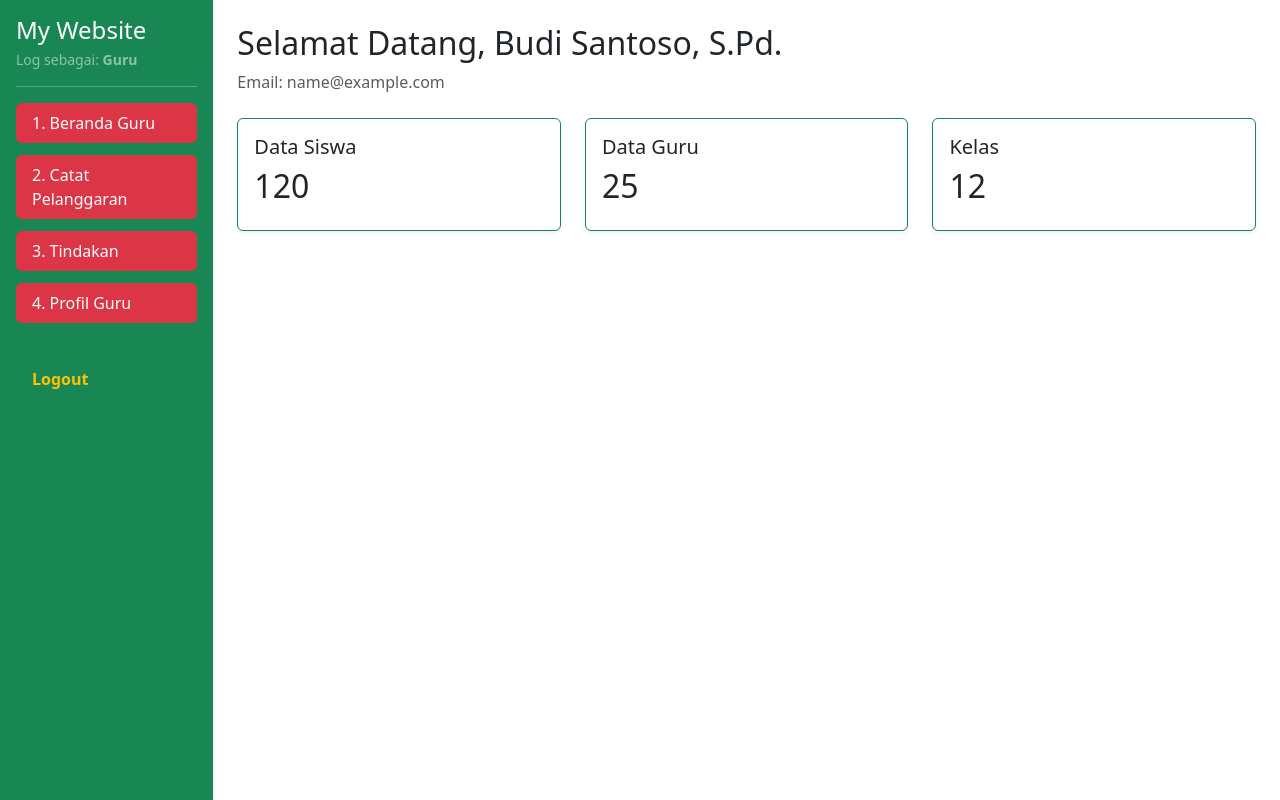
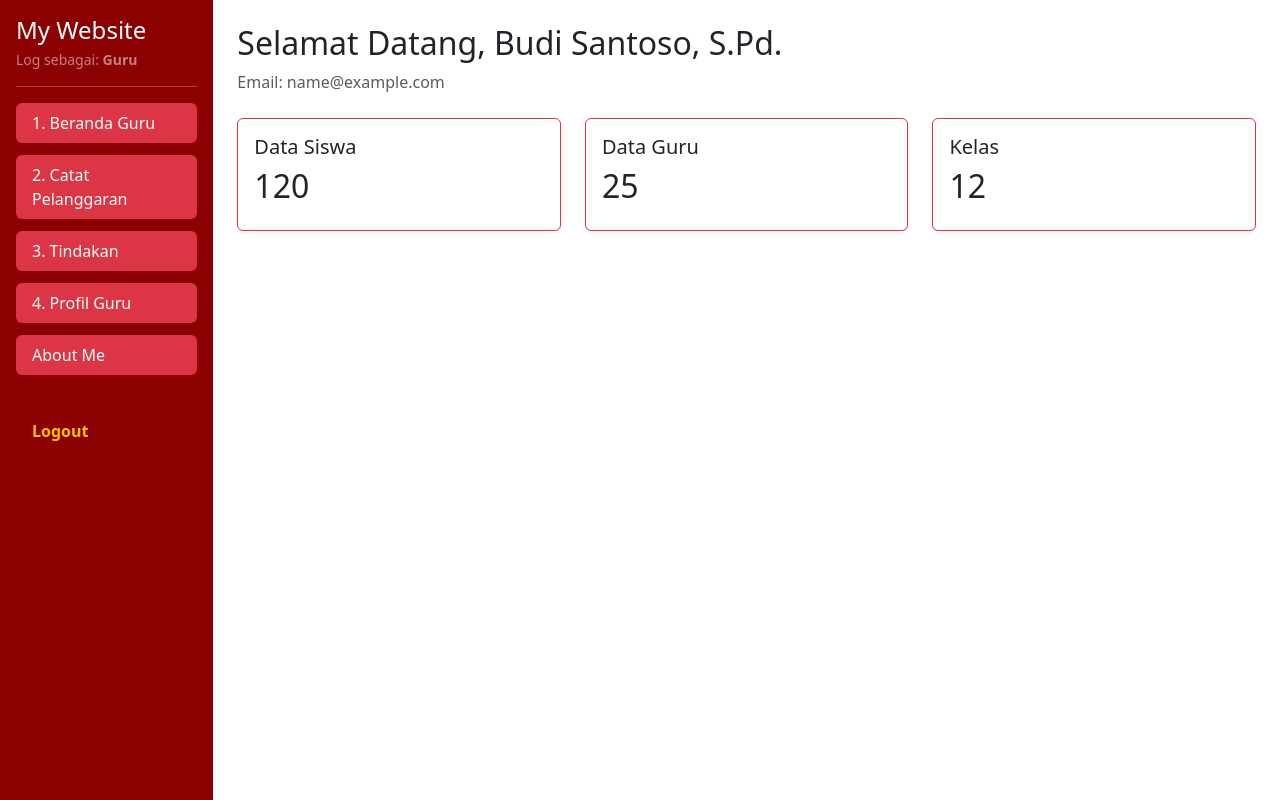
Before and after one commit to suraiyasalsabilaazzahra-ship-it/ukk-2026, a PHP site: page /dashboard.php in a window 1280 px wide. Run offline with PHP 8.4, Linux system fonts and the light colour scheme; the visitor is signed in with stand-in values (Sample User, id 1).

Commit message:
perubahan warna

```diff
--- a/dashboard.php
+++ b/dashboard.php
@@ -11,16 +11,13 @@ $role = $_SESSION['role'];
 $nama = $_SESSION['nama'];
 $email = $_SESSION['email'];
 
-$role =$_SESSION['role'];
-$nama =$_SESSION['nama'];
-$email =$_SESSION['email'];
-
 // Konfigurasi Menu Berdasarkan Role
 if ($role === 'Guru') {$menus = [
       ['id' => 'dashboard', 'name' => '1. Beranda Guru'],
       ['id' => 'menu2', 'name' => '2. Catat Pelanggaran'],
       ['id' => 'menu3', 'name' => '3. Tindakan'],
-      ['id' => 'menu4', 'name' => '4. Profil Guru']
+      ['id' => 'menu4', 'name' => '4. Profil Guru'],
+      ['id' => 'menu5', 'name' => 'About Me']
     ];
 } else {
     $menus = [
@@ -30,7 +27,8 @@ if ($role === 'Guru') {$menus = [
       ['id' => 'menu4', 'name' => '4. Data Tahun Ajaran'],
       ['id' => 'menu5', 'name' => '5. Penempatan Siswa'],
       ['id' => 'menu6', 'name' => '6. Kategori Pelanggaran'],
-      ['id' => 'menu7', 'name' => '7. Data Wali Kelas']
+      ['id' => 'menu7', 'name' => '7. Data Wali Kelas'],
+      ['id' => 'menu8', 'name' => 'About Me']
     ];
 }
 ?>
@@ -48,7 +46,7 @@ if ($role === 'Guru') {$menus = [
     <div class="row">
 
       <!-- SIDEBAR -->
-      <div class="col-md-3 col-lg-2 bg-success min-vh-100 p-3 text-white">
+      <div class="col-md-3 col-lg-2 min-vh-100 p-3 text-white" style="background-color: #8b0000;">
         <h4 class="mb-1">My Website</h4>
         <p class="small text-white-50">Log sebagai: <strong><?= $role; ?></strong></p>
         <hr class="text-white">
@@ -56,7 +54,7 @@ if ($role === 'Guru') {$menus = [
         <ul class="nav nav-pills flex-column mb-auto">
           <?php foreach ($menus as $index =>$menu): ?>
             <li class="nav-item mb-2">
-              <a href="#" onclick="pindahTab('<?= $menu['id']; ?>')" class="nav-link text-white bg-danger  mb-1">
+              <a href="#" onclick="pindahTab('<?= $menu['id']; ?>')" class="nav-link text-white bg-danger mb-1">
                 <?= $menu['name']; ?>
               </a>
             </li>
@@ -82,7 +80,7 @@ if ($role === 'Guru') {$menus = [
         <div id="tab-dashboard" class="tab-content">
           <div class="row">
             <div class="col-md-4 mb-3">
-              <div class="card shadow-sm border-success">
+              <div class="card shadow-sm border-danger">
                 <div class="card-body">
                   <h5 class="card-title">Data Siswa</h5>
                   <h2>120</h2>
@@ -90,7 +88,7 @@ if ($role === 'Guru') {$menus = [
               </div>
             </div>
             <div class="col-md-4 mb-3">
-              <div class="card shadow-sm border-success">
+              <div class="card shadow-sm border-danger">
                 <div class="card-body">
                   <h5 class="card-title">Data Guru</h5>
                   <h2>25</h2>
@@ -98,7 +96,7 @@ if ($role === 'Guru') {$menus = [
               </div>
             </div>
             <div class="col-md-4 mb-3">
-              <div class="card shadow-sm border-success">
+              <div class="card shadow-sm border-danger">
                 <div class="card-body">
                   <h5 class="card-title">Kelas</h5>
                   <h2>12</h2>
@@ -138,6 +136,77 @@ if ($role === 'Guru') {$menus = [
           <p>Halaman konten untuk menu 3.</p>
         </div>
 
+        <!-- TAB ABOUT ME (Guru: menu5 | Admin: menu8) -->
+        <div id="tab-<?= $role === 'Guru' ? 'menu5' : 'menu8'; ?>" class="tab-content" style="display: none;">
+          <div class="card shadow border-0 overflow-hidden">
+            <!-- Header Kartu / Banner -->
+            <div class="p-4 bg-danger text-white">
+              <h3 class="mb-0 fw-bold">Profil Pengembang / User</h3>
+              <p class="mb-0 text-white-50">Sistem Informasi UKK 2026</p>
+            </div>
+
+            <!-- Isi Kartu -->
+            <div class="card-body p-4">
+              <div class="row align-items-center">
+                <!-- Foto Profil -->
+                <div class="col-md-4 text-center mb-3 mb-md-0">
+                  <img src="foto-profil.jpg" alt="Foto Profil" class="img-fluid rounded-circle shadow border border-4 border-danger" style="width: 200px; height: 200px; object-fit: cover;" onerror="this.src='https://via.placeholder.com/200?text=Foto+Profil';">
+                  <h5 class="mt-3 mb-0 fw-bold"><?= $nama; ?></h5>
+                  <span class="badge bg-danger mt-1"><?= $role; ?></span>
+                </div>
+
+                <!-- Detail Biodata -->
+                <div class="col-md-8">
+                  <h4 class="text-danger fw-bold mb-3">Informasi Biodata</h4>
+                  <table class="table table-borderless">
+                    <tbody>
+                      <tr>
+                        <th width="30%">Nama Lengkap</th>
+                        <td width="5%">:</td>
+                        <td><?= $nama; ?></td>
+                      </tr>
+                      <tr>
+                        <th>Email</th>
+                        <td>:</td>
+                        <td><?= $email; ?></td>
+                      </tr>
+                      <tr>
+                        <th>Role / Jabatan</th>
+                        <td>:</td>
+                        <td><?= $role; ?> Sistem</td>
+                      </tr>
+                      <tr>
+                        <th>Kelas / Jurusan</th>
+                        <td>:</td>
+                        <td>XII Rekayasa Perangkat Lunak (RPL)</td>
+                      </tr>
+                      <tr>
+                        <th>Proyek</th>
+                        <td>:</td>
+                        <td>Uji Kompetensi Keahlian (UKK) 2026</td>
+                      </tr>
+                    </tbody>
+                  </table>
+
+                  <!-- Keahlian / Tech Stack -->
+                  <h5 class="text-danger fw-bold mt-4 mb-2">Keahlian & Teknologi</h5>
+                  <div>
+                    <span class="badge bg-secondary me-1 p-2">HTML5 & CSS3</span>
+                    <span class="badge bg-secondary me-1 p-2">Bootstrap 5</span>
+                    <span class="badge bg-secondary me-1 p-2">PHP Native</span>
+                    <span class="badge bg-secondary me-1 p-2">MySQL</span>
+                    <span class="badge bg-secondary me-1 p-2">JavaScript</span>
+                  </div>
+                </div>
+              </div>
+            </div>
+
+            <div class="card-footer bg-light text-muted text-center py-3">
+              <small>&copy; 2026 UKK Project - Dikembangkan dengan dedikasi penuh.</small>
+            </div>
+          </div>
+        </div>
+
       </main>
 
     </div>
--- a/login.php
+++ b/login.php
@@ -43,7 +43,7 @@ if ($_SERVER['REQUEST_METHOD'] === 'POST') {
 <body class="bg-light">
 
   <div class="container mt-5" style="max-width: 500px;">
-    <header class="p-3 mb-4 bg-success text-white rounded">
+    <header class="p-3 mb-4 bg-dark text-white rounded">
       <h1>Portal UKK 2026</h1>
       <p class="mb-0">Silakan masuk menggunakan akun Anda</p>
     </header>
```
Also changed, not shown: foto-profil.jpg (added).
